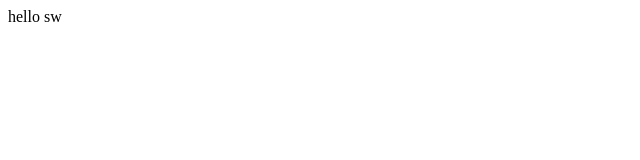
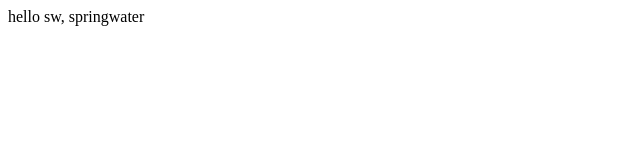
Before and after one commit to springwater/sw, a plain HTML site: page index.html in a window 1280 px wide. Shown: the whole page, without its empty margins (0-640 px from the left). Drawn offline with Linux system fonts and the light colour scheme.

Commit message:
Update index.html

```diff
--- a/index.html
+++ b/index.html
@@ -4,6 +4,6 @@
 <title>hello sw</title>
 </head>
 <body>
-hello sw
+hello sw, springwater
 </body>
 </html>
```
